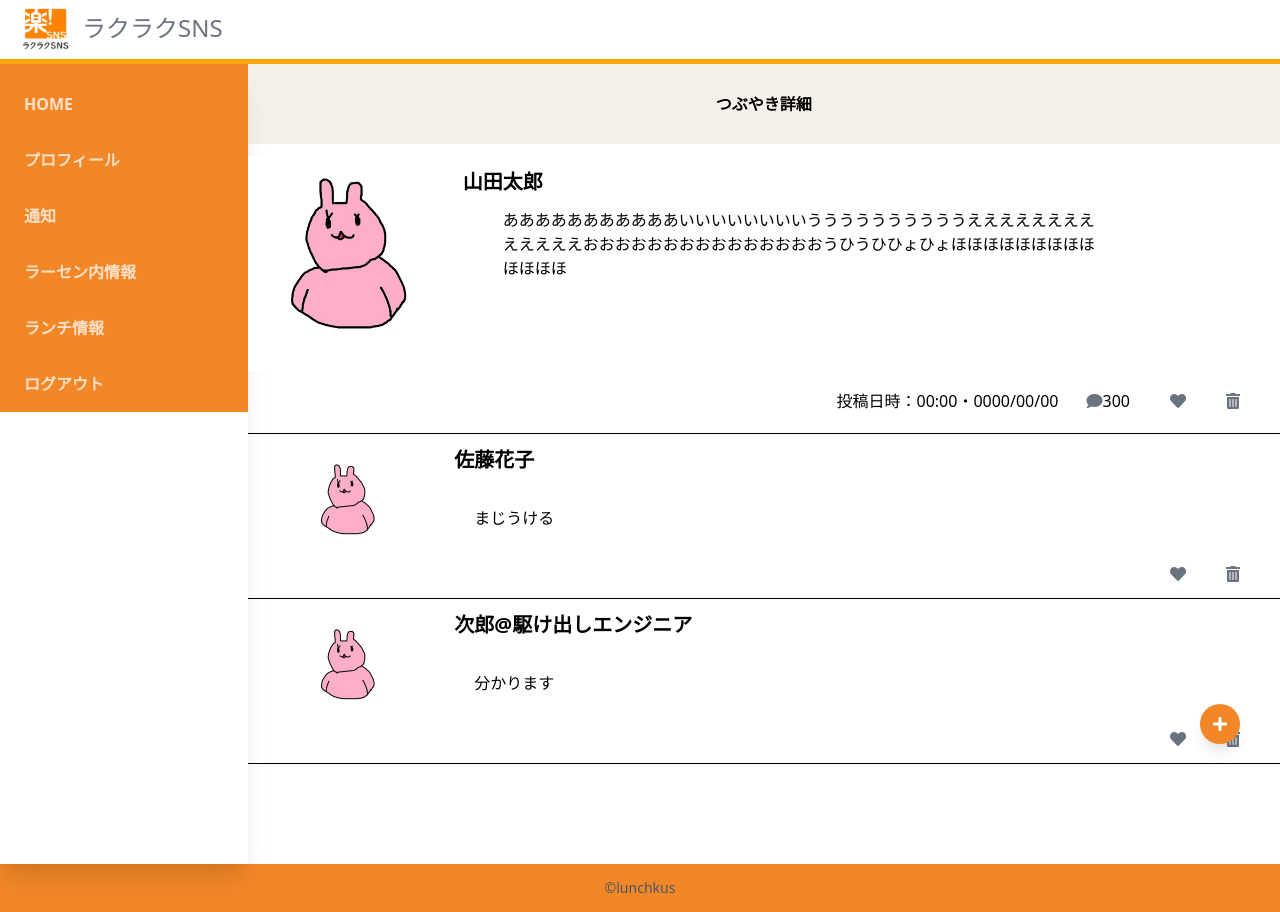
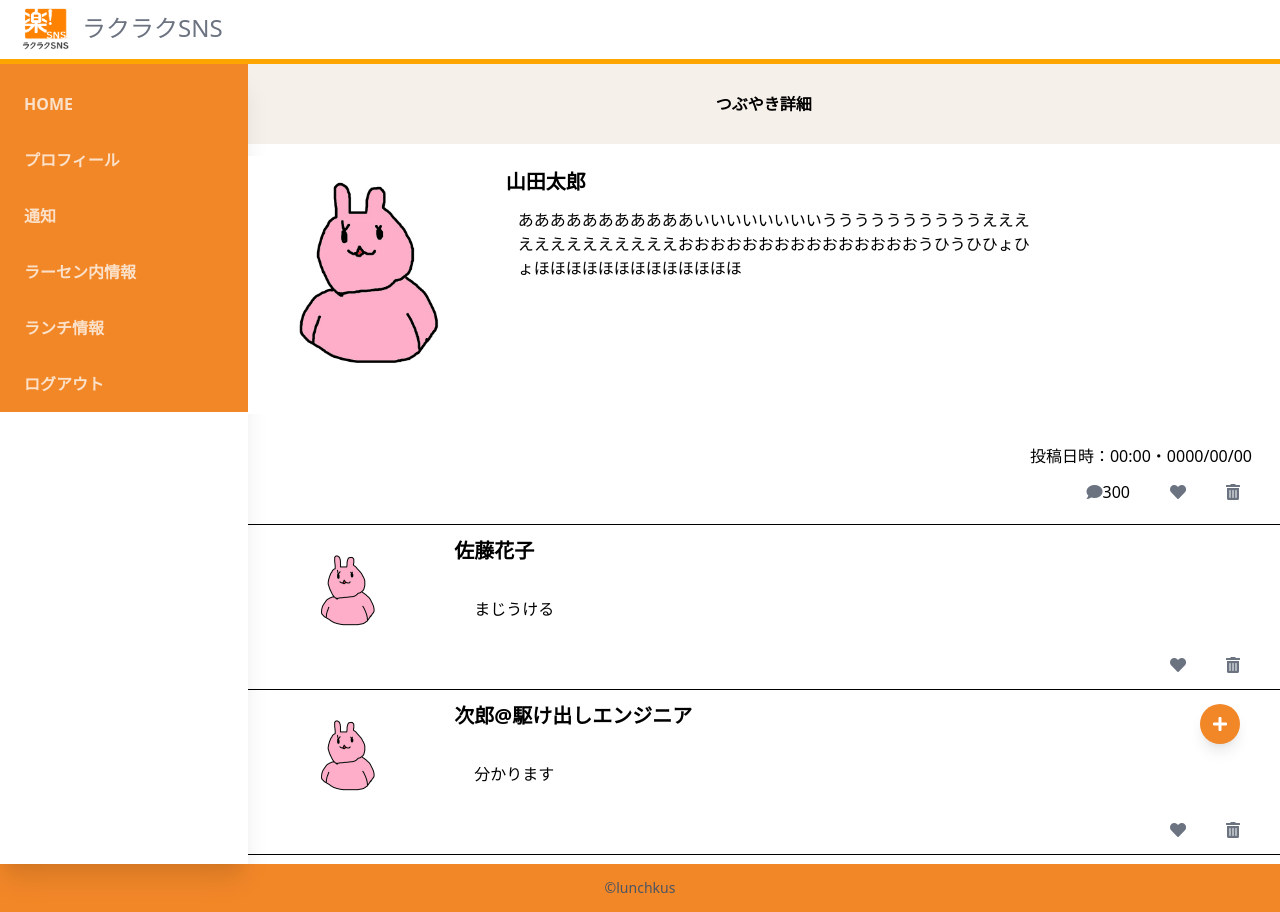
Before and after one commit to suzu1997/rakus-sns-app, a Next.js app: page /timeline/1 in a window 1280 px wide. Built offline with nearby package versions, Linux system fonts and the light colour scheme.

Commit message:
スマホサイズ幅調整

```diff
--- a/src/pages/notion.tsx
+++ b/src/pages/notion.tsx
@@ -91,14 +91,14 @@ const Notion: NextPage = () => {
         </div>
 
         {/* サブヘッダー */}
-        <div className="w-10/12">
+        <div className="sm:w-10/12 w-full">
           <SubHeader title="通知" />
 
           {/* タイムラインゾーン */}
           {data.map((value, key) => (
             <div style={style} key={key}>
               <div
-                className="p-5 ml-10"
+                className="p-5 ml-5"
                 onClick={() => {
                   goDetailPage(value.postId);
                 }}
--- a/src/pages/timeline/[id].tsx
+++ b/src/pages/timeline/[id].tsx
@@ -41,24 +41,22 @@ const TweetDetail: NextPage = () => {
         <MenuBar />
 
         {/* サブヘッダー */}
-        <div className="w-10/12">
+        <div className="sm:w-10/12 w-full">
           <SubHeader title="つぶやき詳細" />
           {/* つぶやき詳細 */}
           <div>
-            <div className="w-10/12 pt-3 pb-3 flex">
+            <div className="pt-3 pb-3 flex">
               <div className="w-3/12">
                 <Image src={data.img} width={300} height={300} alt="icon" />
               </div>
               <div className="w-9/12">
-                <div className="text-xl font-extrabold pt-3 pb-3">
-                  {data.name}
-                </div>
-                <div className="pl-10">{data.tweet}</div>
+                <div className="text-xl font-extrabold py-3">{data.name}</div>
+                <div className="w-8/12 ml-3">{data.tweet}</div>
               </div>
             </div>
 
             <div className="text-right pb-5" style={style}>
-              <span className="mr-7">投稿日時：{data.time}</span>
+              <div className="mr-7 my-3">投稿日時：{data.time}</div>
               <CommentIcon commentCount={300} />
               <FavoBtn />
               <TrashBtn />
--- a/src/pages/timeline/index.tsx
+++ b/src/pages/timeline/index.tsx
@@ -92,7 +92,7 @@ const Timeline: NextPage = () => {
       <div className="flex">
         <MenuBar />
         {/* サブヘッダー */}
-        <div className="w-10/12">
+        <div className="sm:w-10/12 w-full">
           <SubHeader title="つぶやき" />
 
           {/* タイムラインゾーン */}
```
